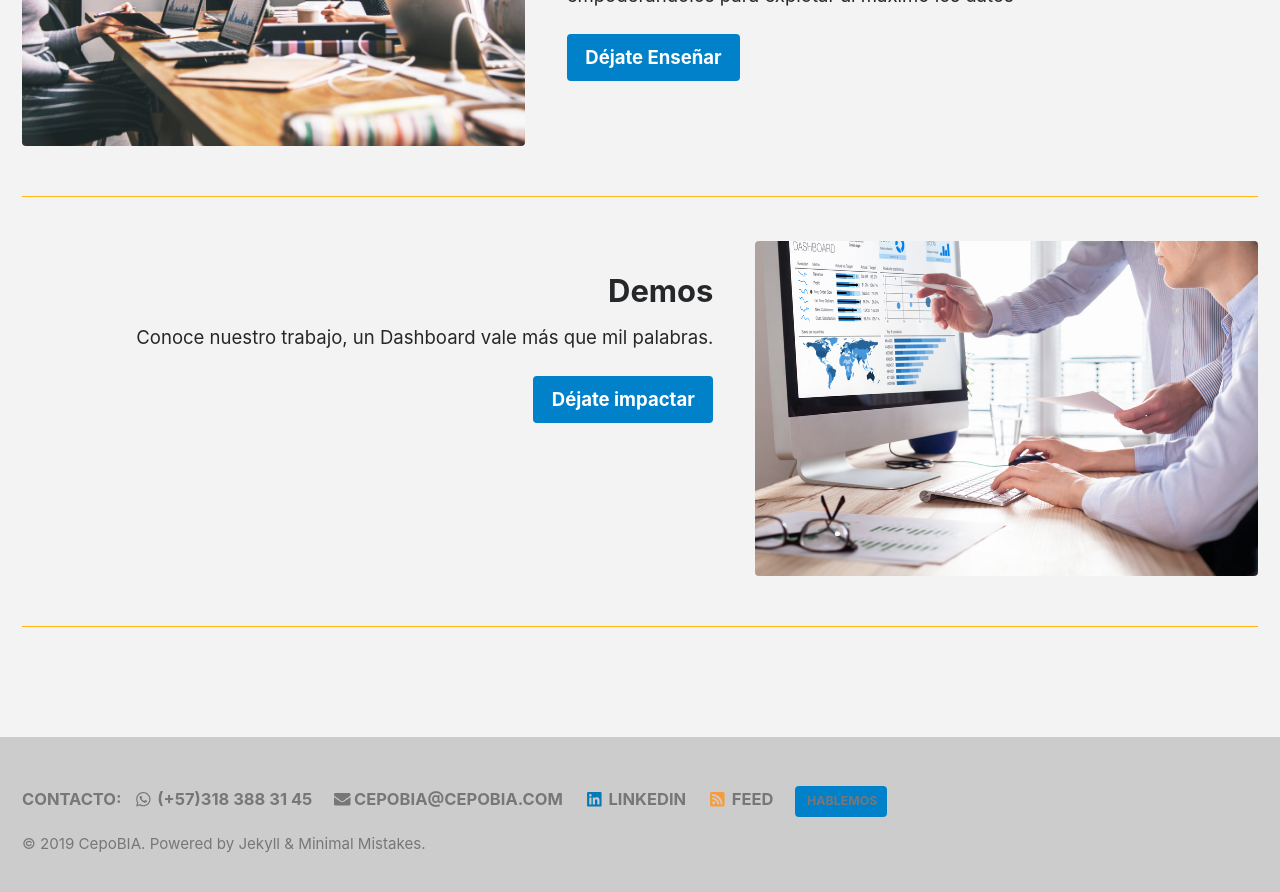
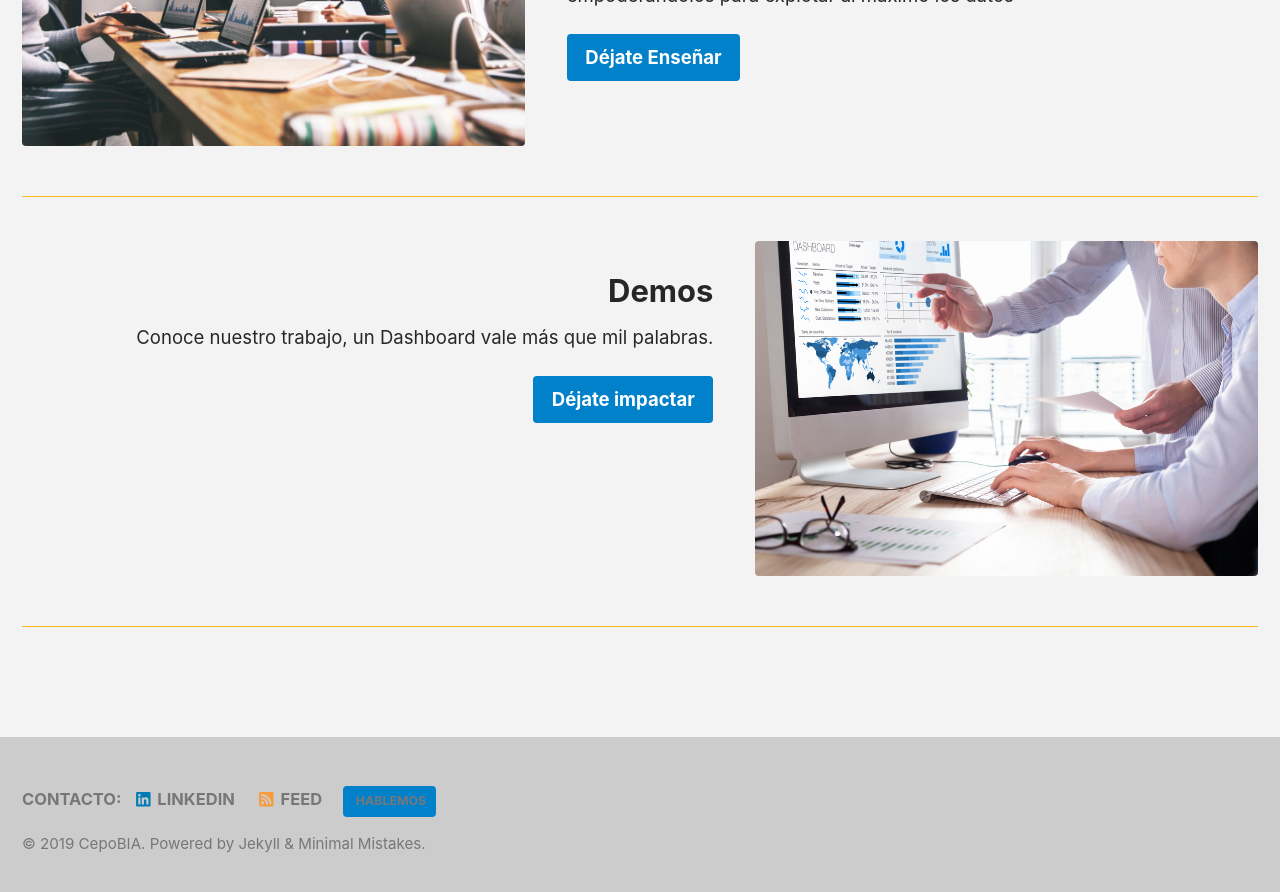
Before and after one commit to cepobia/cepobia.github.io, a Jekyll site: the page built from index.md, in a window 1280 px wide and 900 px high, scrolled down 1398 px. Shown: the top 892 px of the window. Built offline with Jekyll 4.4.1, drawn with Linux system fonts in a browser that asks for light colours; cached includes are drawn as plain includes; nearby versions of some CDN libraries.

Commit message:
Solo contacto

```diff
--- a/_config.yml
+++ b/_config.yml
@@ -133,10 +133,10 @@
   links:
     - label: "(+57)318 388 31 45"
       icon: "fab fa-fw fa-whatsapp"
-      url: "https://api.whatsapp.com/send?phone=573183883145&text=Hola,%20quiero%20conocer%20mas%20sobre%20sus%20servicios"
-    - label: "cepobia@cepobia.com"
+    #  url: "https://api.whatsapp.com/send?phone=573183883145&text=Hola,%20quiero%20conocer%20mas%20sobre%20sus%20servicios"
+    - label: "admon@cepobia.com"
       icon: "fas fa-envelope"
-      url: "mailto:cepobia@cepobia.com"
+    #  url: "mailto:admon@cepobia.com"
     - label: "Linkedin"
       icon: "fab fa-fw fa-linkedin"
       url: "https://www.linkedin.com/company/cepobia/about/"
```
